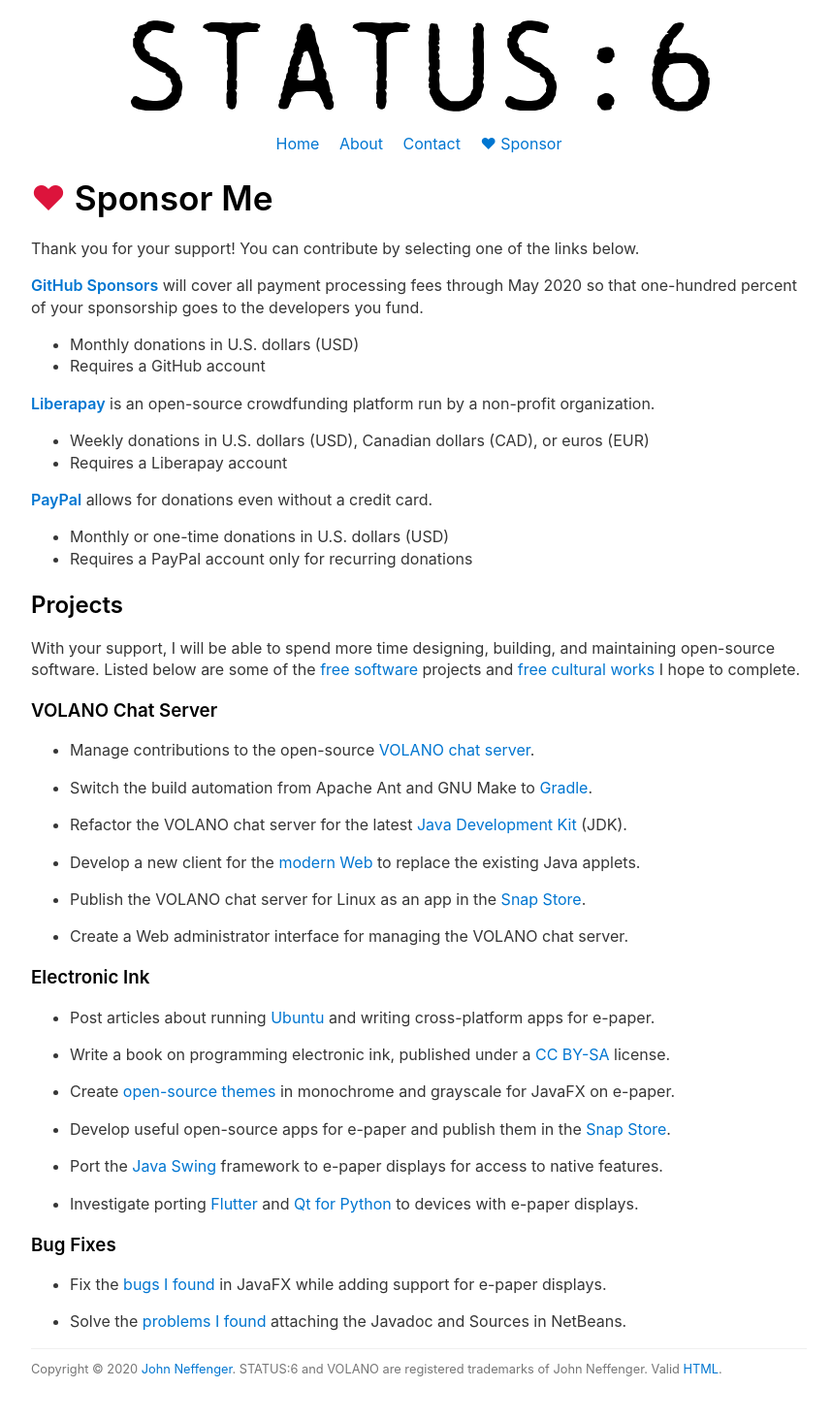
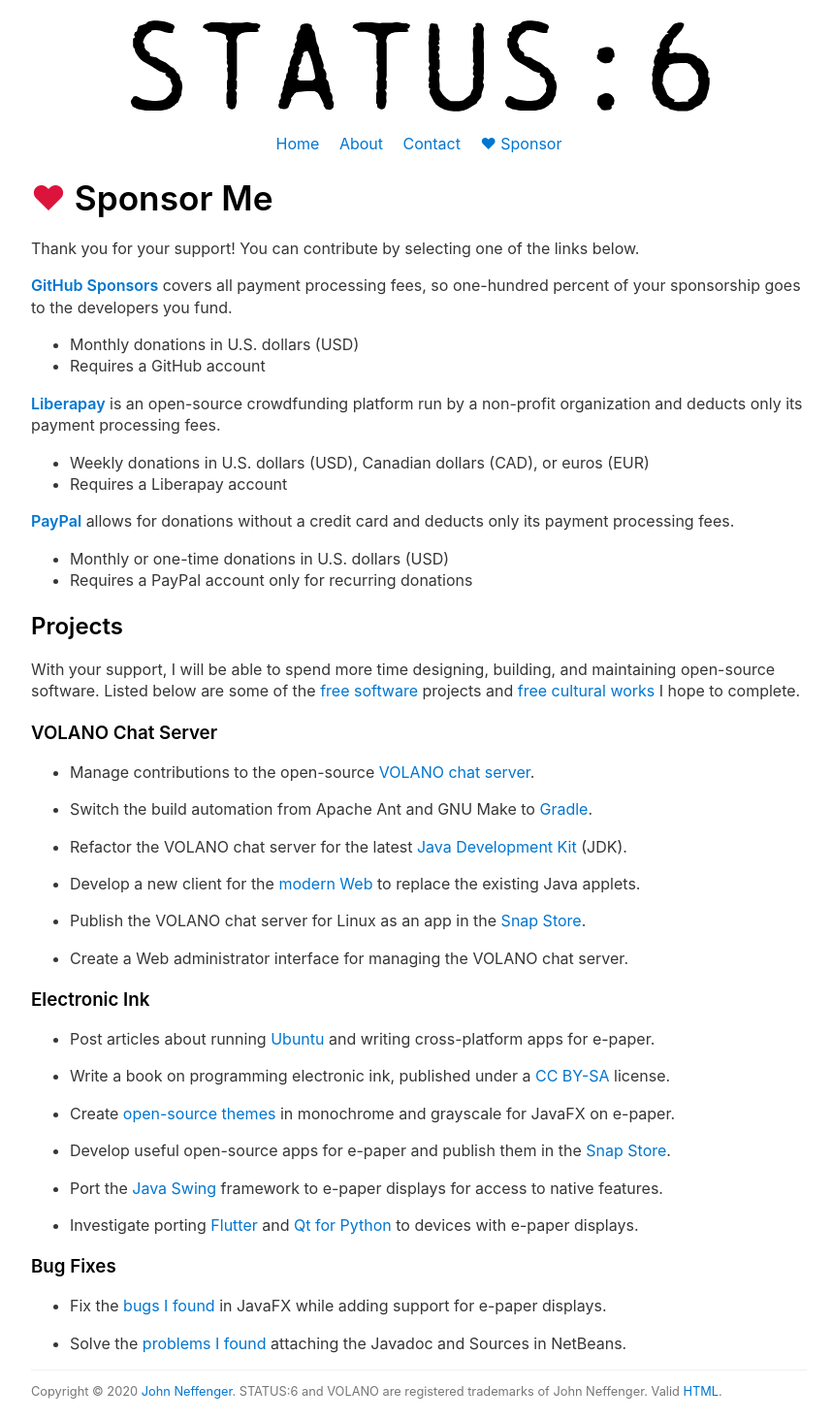
Before and after one commit to jgneff/www-status6, a Jekyll site: the page built from docs/sponsor.md, in a window 1280 px wide. Shown: the whole page at 97% size, without its empty margins (208-1066 px from the left). Built offline with Jekyll 4.4.1, drawn with Linux system fonts in a browser that asks for light colours; before the commit the page ends 1441 px from its top, so only the background shows below that.

Commit message:
Update text for GitHub Sponsors zero fees policy
"GitHub does not charge fees for GitHub Sponsors. We cover payment
processing costs, so one-hundred percent of your sponsorship goes to the
developers and projects you fund." (https://github.com/sponsors)

```diff
--- a/docs/sponsor.md
+++ b/docs/sponsor.md
@@ -9,17 +9,17 @@ description: Sponsor John Neffenger to design, build, and maintain open-source s
 Thank you for your support!
 You can contribute by selecting one of the links below.
 
-**[GitHub Sponsors][github]** will cover all payment processing fees through May 2020 so that one-hundred percent of your sponsorship goes to the developers you fund.
+**[GitHub Sponsors][github]** covers all payment processing fees, so one-hundred percent of your sponsorship goes to the developers you fund.
 
 * Monthly donations in U.S. dollars (USD)
 * Requires a GitHub account
 
-**[Liberapay][liberapay]** is an open-source crowdfunding platform run by a non-profit organization.
+**[Liberapay][liberapay]** is an open-source crowdfunding platform run by a non-profit organization and deducts only its payment processing fees.
 
 * Weekly donations in U.S. dollars (USD), Canadian dollars (CAD), or euros (EUR)
 * Requires a Liberapay account
 
-**[PayPal][paypal]** allows for donations even without a credit card.
+**[PayPal][paypal]** allows for donations without a credit card and deducts only its payment processing fees.
 
 * Monthly or one-time donations in U.S. dollars (USD)
 * Requires a PayPal account only for recurring donations
```
